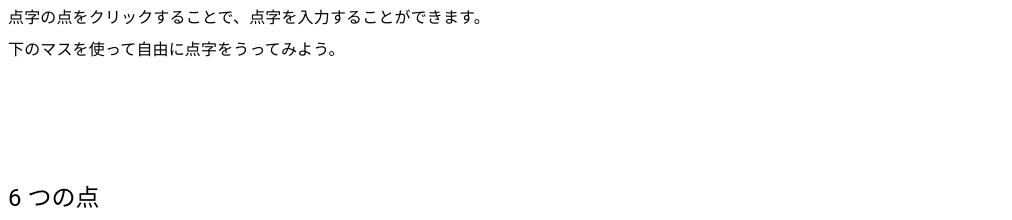
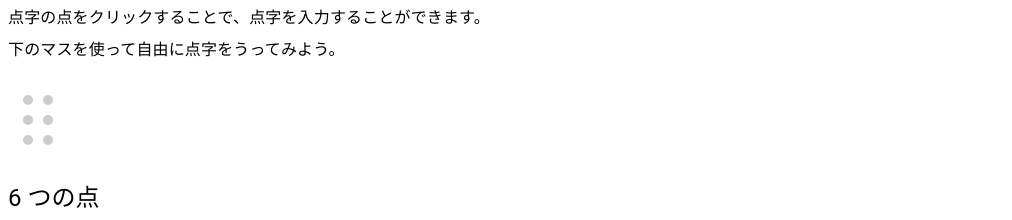
Before and after one commit to ut-code/dot-tutor, a Next.js app: page /touch/tutorial/tutorial1/dialog/1_braille_touch in a window 1280 px wide. Shown: the part 196-416 px from the top of the page, without its empty margins (0-1012 px from the left). Built offline with nearby package versions, Linux system fonts and the light colour scheme.

Commit message:
added TouchPlayground

```diff
--- a/src/components/practiceTouch.tsx
+++ b/src/components/practiceTouch.tsx
@@ -3,6 +3,7 @@ import { BrailleString } from "@/models/BrailleString";
 import { judge, eightJudge } from "@/components/questionAndJudge";
 import EdittableBraille from "@/components/EdittableBraille";
 import { Button } from "@mui/material";
+import { SixDotBraille } from "@/models/BrailleCharacter";
 
 export default function PracticeTouch({
   question,
@@ -68,3 +69,20 @@ export default function PracticeTouch({
     </>
   );
 }
+
+export function TouchPlayground(): JSX.Element {
+  const [brailleChar, setBrailleChar] = useState<SixDotBraille>(
+    new SixDotBraille("unicode", "⠀"),
+  );
+
+  return (
+    <EdittableBraille
+      height="100"
+      width="60"
+      braille={brailleChar}
+      setBraille={(braille) => {
+        setBrailleChar(braille);
+      }}
+    />
+  );
+}
--- a/src/pages/touch/tutorial/tutorial1/dialog/1_braille_touch.mdx
+++ b/src/pages/touch/tutorial/tutorial1/dialog/1_braille_touch.mdx
@@ -1,5 +1,7 @@
 import EdittableBraille from "../../../../../components/EdittableBraille";
-import PracticeTouch from "../../../../../components/practiceTouch";
+import PracticeTouch, {
+  TouchPlayground,
+} from "../../../../../components/practiceTouch";
 
 ### 参考文献
 
@@ -15,12 +17,7 @@ import PracticeTouch from "../../../../../components/practiceTouch";
 
 下のマスを使って自由に点字をうってみよう。
 
-<EdittableBraille
-  height={"100"}
-  width={"60"}
-  braille={"⠀"}
-  updateBraille={(braille) => {}}
-/>
+<TouchPlayground />
 
 ### 6 つの点
 
```
